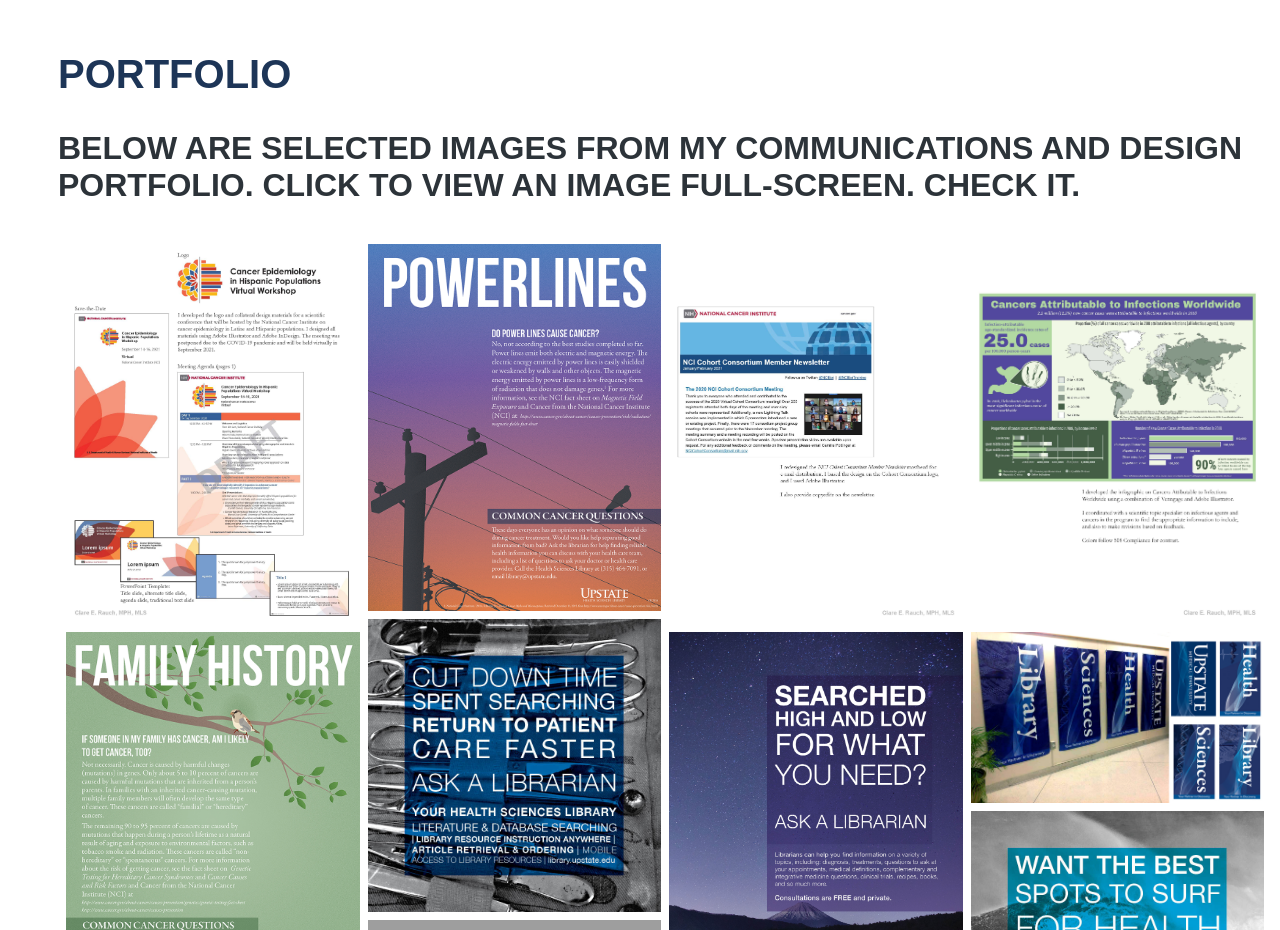
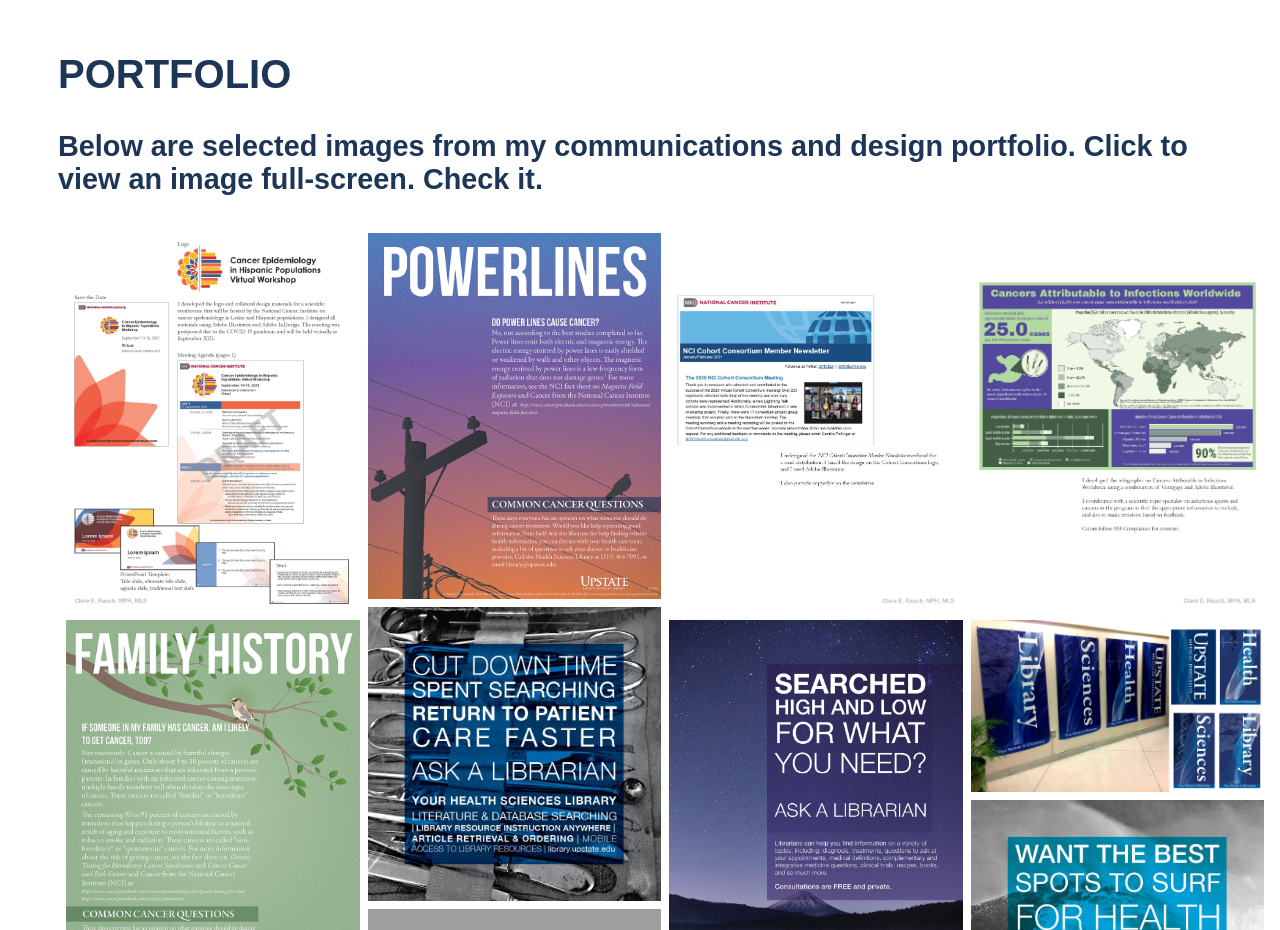
Before and after one commit to rauchc10/rauchc10.github.io, a plain HTML site: page index.html in a window 1280 px wide. Shown: the part 1860-2790 px from the top of the page. Drawn offline with Linux system fonts and the light colour scheme; grey boxes are pictures that could not be loaded.

Commit message:
Update mainpage.css

```diff
--- a/mainpage.css
+++ b/mainpage.css
@@ -134,18 +134,17 @@ h2 {
 }
 h3 {
   text-align: left;
-  text-transform: uppercase;
   font-family: Arial, Helvetica, sans-serif;
-  color: #2c3339;
+  color: #1d3557;
   padding-left: 25px;
-  font-size: 2em;
+  font-size: 1.8em;
 }
 h4 {
   text-align: left;
   font-family: Arial, Helvetica, sans-serif;
   color: #336699;
   padding-left: 25px;
-  font-size: 1.8em;
+  font-size: 1.7em;
 }
 div {
   padding-top: 25px;
```
